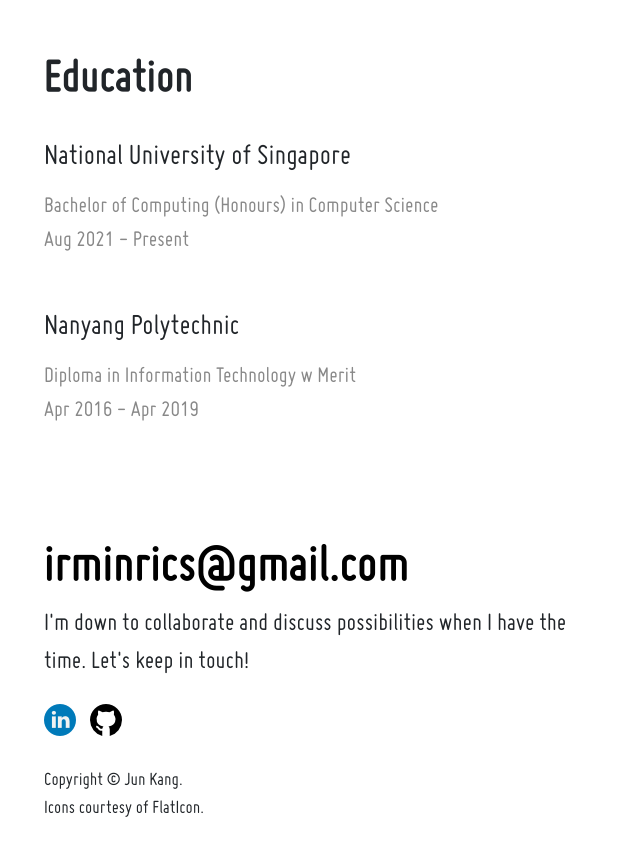
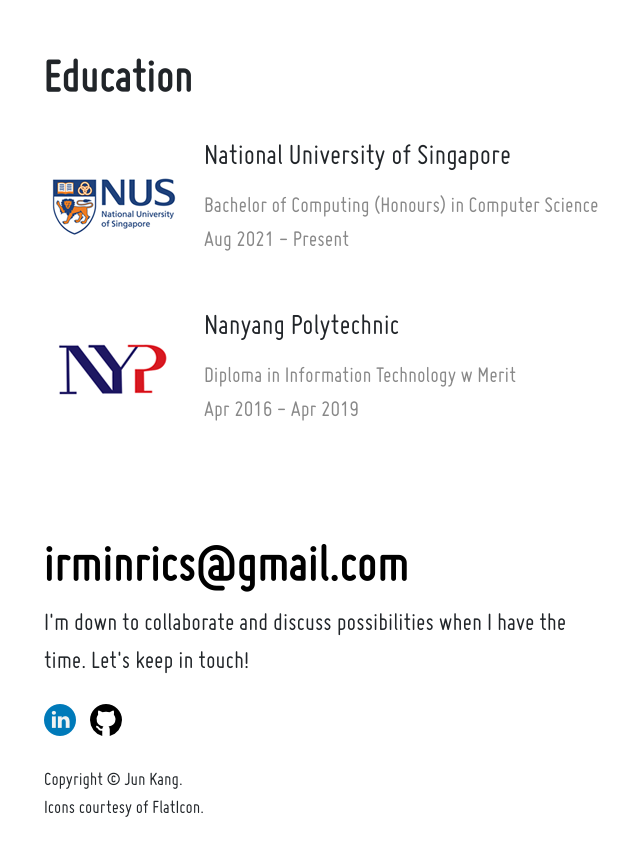
Before and after one commit to angjunkang/react-angjunkang, a React (Create React App) app: page /about in a window 1280 px wide. Shown: the part 1380-2236 px from the top of the page, without its empty margins (84-724 px from the left). Built offline with nearby package versions, Linux system fonts and the light colour scheme.

Commit message:
Added icons for education

```diff
--- a/src/components/Content/About/Education.js
+++ b/src/components/Content/About/Education.js
@@ -1,20 +1,24 @@
+import NUS from '../../../images/nus-icon.png'
+import NYP from '../../../images/nyp-icon.png'
+
 const Education = () => {
     return (
         <div className="education-div">
-            <div className="text left">
+            <div className="education-text left">
                 <h3 className="section-header">Education</h3>
-                <Schools school={"National University of Singapore"} description={"Bachelor of Computing (Honours) in Computer Science"} date={"Aug 2021 - Present"}/>
-                <Schools school={"Nanyang Polytechnic"} description={"Diploma in Information Technology w Merit"} date={"Apr 2016 - Apr 2019"}/>
+                <Schools school={"National University of Singapore"} image={NUS} description={"Bachelor of Computing (Honours) in Computer Science"} date={"Aug 2021 - Present"} />
+                <Schools school={"Nanyang Polytechnic"} image={NYP} description={"Diploma in Information Technology w Merit"} date={"Apr 2016 - Apr 2019"} />
             </div>
         </div>
     )
 }
 
-const Schools = ({ school, description, date }) => {
+const Schools = ({ school, image, description, date }) => {
     return (
         <div className="education-content">
-            <p class="about-title">{school}</p>
+            <img className='education-icon left' src={image} alt="" />
             <div>
+                <p class="about-title">{school}</p>
                 <div className="description">{description}
                     <p>{date}</p> </div>
             </div>
--- a/src/components/Content/Projects/PickupLines.js
+++ b/src/components/Content/Projects/PickupLines.js
@@ -15,7 +15,7 @@ const PickupLines = () => {
 
     return (
         <div className={`projects-container fadeIn ${isVisible ? 'visible' : ''}`} >
-            <div className="text left">
+            <div className="projects-text left">
                 <h3 className="section-header">Pickup Lines</h3>
                 <p className="description">An IOS app with access to pickup lines on your fingertips done using SwiftUI! Get access to a bunch of pickup lines with a single tap.</p>
                 <h5 className="projects-badge">Swift</h5>
--- a/src/components/Content/Projects/Weather.js
+++ b/src/components/Content/Projects/Weather.js
@@ -15,7 +15,7 @@ const Weather = () => {
 
     return (
         <div className={`projects-container fadeIn ${isVisible ? 'visible' : ''}`} >
-            <div className="text right">
+            <div className="projects-text right">
                 <h3 className="section-header">Weather</h3>
                 <p className="description">A Weather IOS app done using SwiftUI! Check the weather for your favourite countries easily anytime and anywhere.</p>
                 <h5 className="projects-badge">Swift</h5>
--- a/src/css/homepage.css
+++ b/src/css/homepage.css
@@ -282,7 +282,7 @@ li {
     height: 100%;
 }
 
-.text {
+.projects-text {
     font-family: miso, sans-serif;
     width: 40%;
     text-align: justify;
@@ -425,6 +425,19 @@ li {
     padding-top: 10px;
 }
 
+.education-text {
+    font-family: miso, sans-serif;
+    width: 60%;
+    text-align: justify;
+    text-justify: inter-word;
+    font-size: 1.15em;
+    transition: font-size .3s ease-in-out;
+}
+
+.education-icon {
+    padding-right: 20px;
+}
+
 .education-content {
     padding-top: 20px;
 }
```
Also changed, not shown: src/images/nus-icon.png, src/images/nyp-icon.png.
